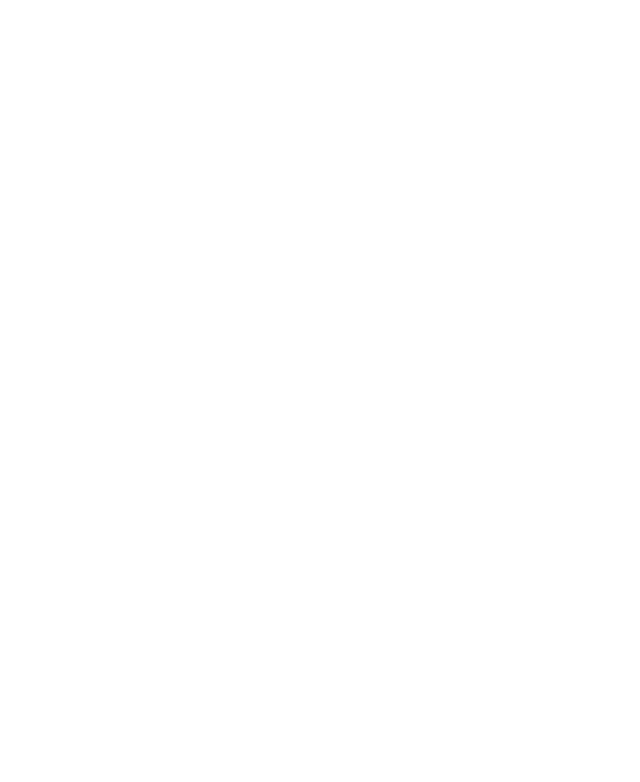
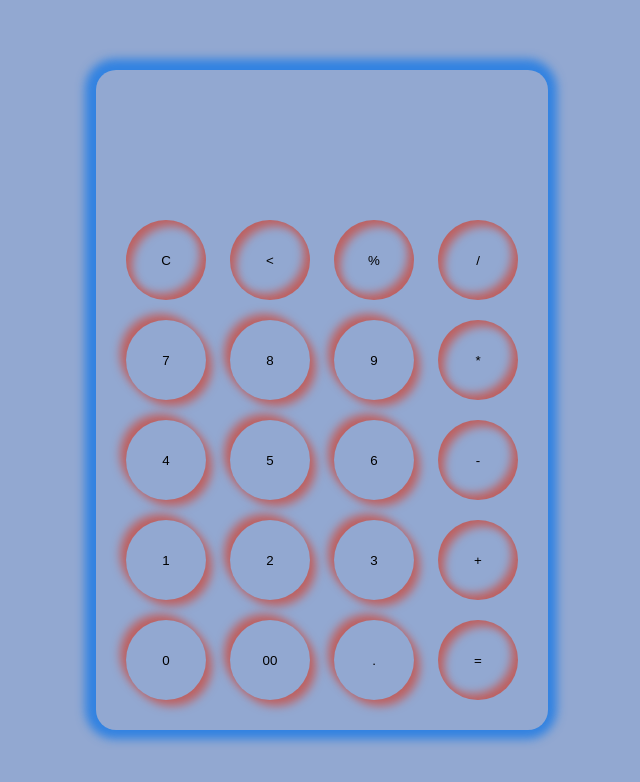
Before and after one commit to PalSagar30/Basic-Calculator, a plain HTML site: page index.html in a window 1280 px wide. Shown: the whole page, without its empty margins (318-958 px from the left). Drawn offline with Linux system fonts and the light colour scheme.

Commit message:
add: html,css,js

```diff
--- a/index.html
+++ b/index.html
@@ -7,7 +7,41 @@
     <link rel="stylesheet" href="style.css">
 </head>
 <body>
-
+    <div class="container">
+        <div class="calc">
+            <h1 id="input"></h1>
+            <div>
+                <button class="opa">C</button>
+                <button class="opa"><</button>
+                <button class="opa">%</button>
+                <button class="opa">/</button>
+            </div>
+            <div>
+                <button>7</button>
+                <button>8</button>
+                <button>9</button>
+                <button class="opa">*</button>
+            </div>
+            <div>
+                <button>4</button>
+                <button>5</button>
+                <button>6</button>
+                <button class="opa">-</button>
+            </div>
+            <div>
+                <button>1</button>
+                <button>2</button>
+                <button>3</button>
+                <button class="opa">+</button>
+            </div>
+            <div>
+                <button>0</button>
+                <button>00</button>
+                <button>.</button>
+                <button class="opa">=</button>
+            </div>
+        </div>
+    </div>
     <script src="script.js"></script>
 </body>
 </html>
--- a/script.js
+++ b/script.js
@@ -0,0 +1,23 @@
+let input = document.getElementById("input");
+let button = document.querySelectorAll("button");
+
+button.forEach(ele =>{
+    ele.addEventListener("click",(e)=>{
+        let y= e.target.textContent;
+        console.log(y)
+        if(y === "C"){
+            input.innerText=" ";
+        }
+        else if(y === "<"){
+            input.innerText = input.innerText.slice(0,-1);
+        }
+        else if(y === "="){
+            input.innerText=eval(input.innerText);
+        }
+        else{
+            input.innerText +=y;
+        }
+        input.scrollLeft = input.scrollWidth;
+    })
+
+})
--- a/style.css
+++ b/style.css
@@ -0,0 +1,46 @@
+*{
+    margin: 0;
+    padding: 0;
+    box-sizing: border-box;
+}
+body{
+    background-color: #92a8d1;
+}
+.container{
+    height: 100vh;
+    width: 100%;
+    display: flex;
+    justify-content: center;
+    align-items: center;
+}
+.calc{
+    padding: 20px;
+    border-radius: 20px;
+    box-shadow: -1px -1px 10px 10px rgba(38, 126, 227, 0.889);
+}
+#input{
+    height: 100px;
+}
+button{
+    border: none;
+    margin: 10px;
+    width: 80px;
+    height: 80px;
+    border-radius: 50%;
+    cursor: pointer;
+    background: transparent;
+    box-shadow: 6px 6px 10px  rgba(190,97,97,1),
+    -6px -6px 10px  rgba(190,97,97,1);
+}
+.opa{
+    box-shadow: inset 6px 6px 10px  rgba(190,97,97,1),
+    inset -6px -6px 10px  rgba(190,97,97,1);;
+}
+#input{
+    max-width: 400px;
+    text-align: center;
+    margin: 10px;
+    color: #fff;
+    font-size: 60px;
+    overflow: hidden;
+}
```
